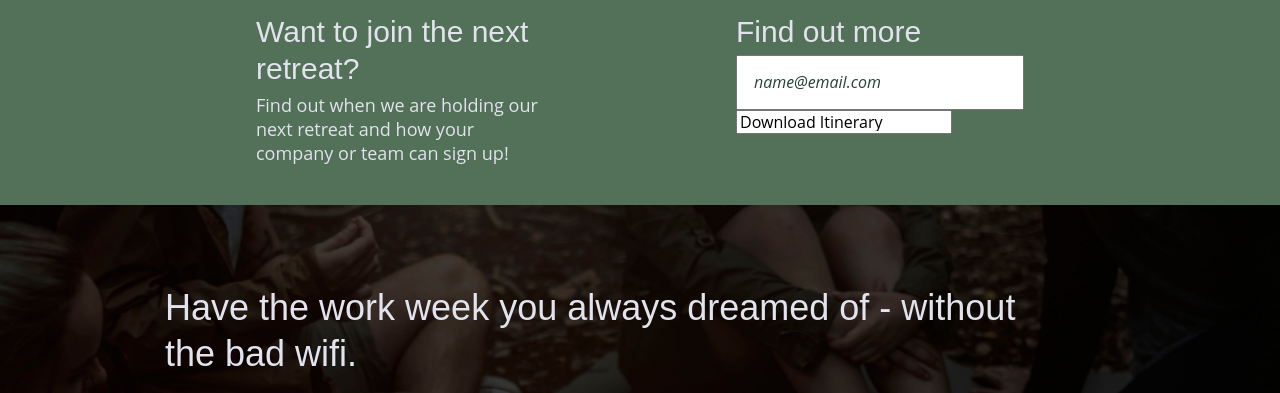
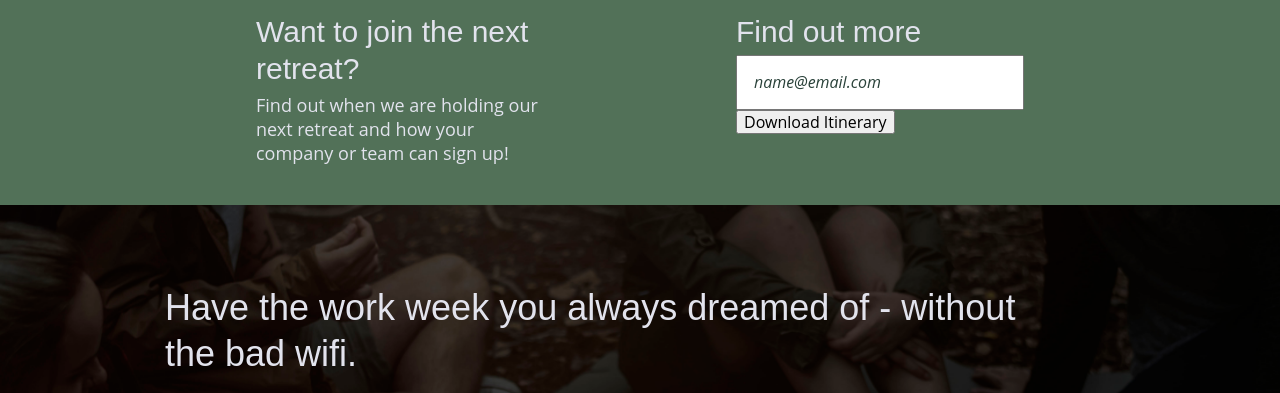
Before and after one commit to laurel-m/206-unplugged, a website: page index.html in a window 1280 px wide. Shown: the part 704-1097 px from the top of the page. Drawn offline with Linux system fonts and the light colour scheme; a web font is replaced by a local one.

Commit message:
Updated button

```diff
--- a/index.html
+++ b/index.html
@@ -56,7 +56,7 @@
     <div class="form">
       <h3>Find out more</h3>
       <input type="text" name="name" value="name@email.com">
-      <input type=".project-link" value="Download Itinerary">
+      <input type="button" value="Download Itinerary">
       </div>
     </div>
     </aside>
```
